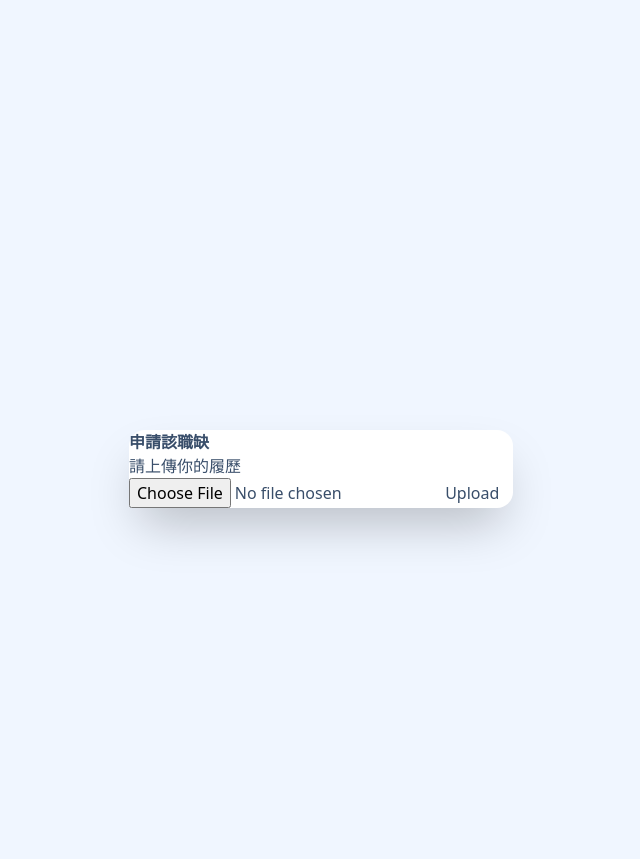
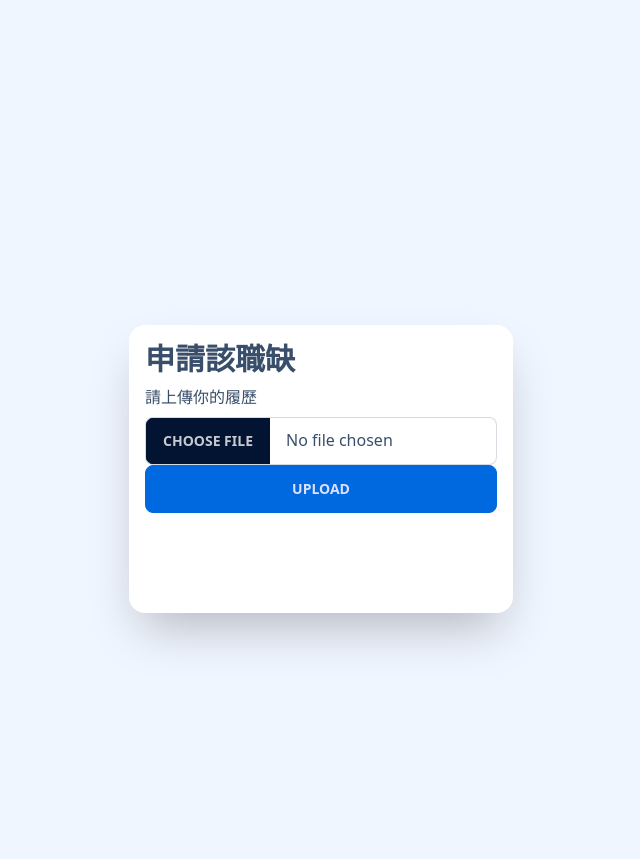
Before and after one commit to hitsuji0621/db-2023, a Flask app: page /apply_page/1 in a window 1280 px wide. Shown: the part 81-940 px from the top of the page, without its empty margins (319-959 px from the left). Run offline with Flask 3, Linux system fonts and the light colour scheme; a user stored in the database is signed in; parts of the project's set-up code (start-up, migrations or seed data) failed here and were passed over; some libraries are stand-ins or nearby versions.

Commit message:
ui change

```diff
--- a/templates/apply_page.html
+++ b/templates/apply_page.html
@@ -2,12 +2,12 @@
 
 {% block mainContent %}
 <div class="w-full h-full flex justify-center items-center">
-    <div class="card flex-shrink-0 w-full max-w-sm shadow-2xl bg-base-100">
-        <h2><b>申請該職缺</b></h2>
+    <div class="card w-96 h-72 shadow-2xl bg-base-100 p-4 gap-2">
+        <div class="text-3xl font-bold">申請該職缺</div>
         <span>請上傳你的履歷</span>
-        <form action="" method=post enctype=multipart/form-data>
-          <p><input type=file name=file>
-             <input type=submit value=Upload>
+        <form class="h-full flex-col justify-between" action="" method=post enctype=multipart/form-data>
+          <input class="file-input file-input file-input-bordered w-full" type=file name=file>
+          <input class="btn btn-primary btn-active w-full" type=submit value=Upload>
         </form>
         </div>
 </div>
--- a/templates/event_page.html
+++ b/templates/event_page.html
@@ -33,7 +33,7 @@
         <div class="divider"></div>
         {% endfor %}
 
-        <div class="h-48"> &nbsp</div>
+        <div class="h-full w-full" style="min-height: 100%;">&nbsp;</div>
     </div>
 </div>
 {% endblock %}
--- a/templates/front_page.html
+++ b/templates/front_page.html
@@ -24,7 +24,7 @@
         </div>
         <div class="divider"></div>
         {% endfor %}
-        <div class="h-48"> &nbsp</div>
+        <div class="h-full w-full" style="min-height: 100%;">&nbsp;</div>
     </div>
 </div>
 {% endblock mainContent %}
```
Also changed, not shown: templates/view_data.html (+8 -6 lines), 1 other file.
